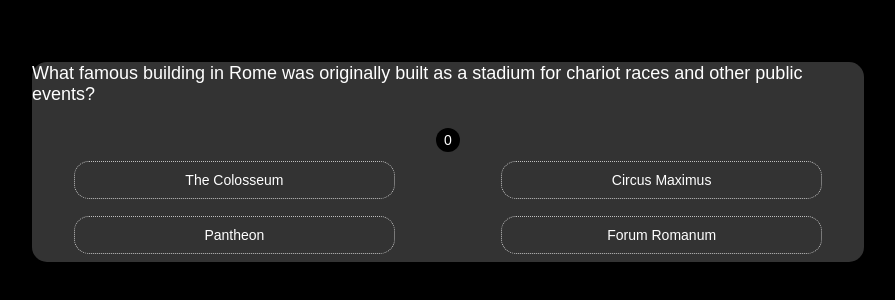
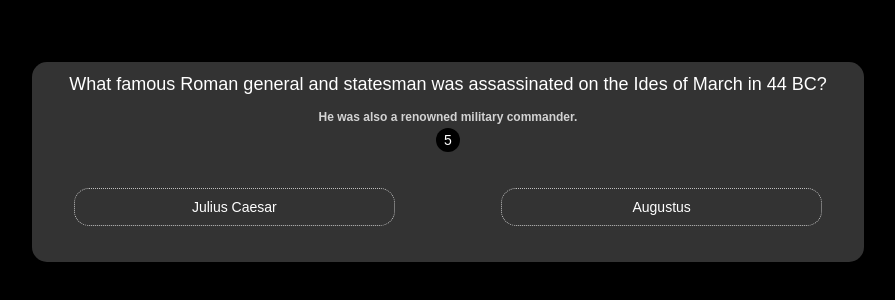
Before and after one commit to Ripho1/quiz-dazn, a React (Create React App) app: page / in a window 1280 px wide. Shown: the part 138-438 px from the top of the page, without its empty margins (192-1087 px from the left). Built offline with nearby package versions, Linux system fonts and the light colour scheme; the HTML template or start-up script is replaced by a standard one.

Commit message:
Quiz gets data from hooks with default questions.

```diff
--- a/src/App.tsx
+++ b/src/App.tsx
@@ -1,12 +1,16 @@
-import { Quiz } from './components/quiz/Quiz'
+import { beginQuiz } from './api/Api'
+import { QuizWithData } from './components/quiz/QuizWithData'
+
 import './App.css'
 
 function App() {
     return (
         <div className="App" data-theme={"dark"}>
-            <Quiz />
+            <QuizWithData />
         </div>
     )
 }
 
+beginQuiz()
+
 export default App
--- /dev/null
+++ b/src/api/Api.ts
@@ -0,0 +1,81 @@
+import { CurrentQuestionIndex, QuizStore, QuizzesStore, CorrectAnswersStore, TimerStore } from "../stores/data/DataStores"
+import { Questions } from "./Questions"
+
+/**
+ * Returns the random questions
+ */
+export async function getQuestions() {
+    // In future, get from server
+    return _fromClient()
+}
+
+/**
+ * Gets the random questions and put the relevant info in the stores
+ */
+export async function beginQuiz() {
+    try {
+        const questions = await getQuestions()
+
+        QuizzesStore.Set(questions)
+        QuizStore.Set(questions[0])
+        CurrentQuestionIndex.Set(0)
+        TimerStore.advanceTimer()
+    } catch (error) {
+        alert("Try again later :(")
+        console.log(error)
+    }
+}
+
+export function quizOptionSelected(questionID: number, optionIndex: number) {
+    const currentQuestion = QuizStore.GetCurrent()
+
+    if (currentQuestion) {
+        if (currentQuestion.answer_index == optionIndex) {
+            CorrectAnswersStore.IncreaseBy()
+        }
+
+        _advanceQuestion()
+    }
+}
+
+/**
+ * Timer ran out so leaving the correct answer highlighted for a second and moving on
+ */
+export function ranOutOfTime() {
+    TimerStore.stopTimer()
+
+    setTimeout(() => {
+        _advanceQuestion()
+    }, 1000)
+}
+
+/**
+ * Going for the next question involves -
+ * question index increase,
+ * setting the next question,
+ * resetting the timer
+ */
+function _advanceQuestion() {
+    CurrentQuestionIndex.IncreaseBy()
+    const newQuestionIndex = CurrentQuestionIndex.GetCurrent()
+
+    if (newQuestionIndex) {
+        QuizStore.Set(QuizzesStore.GetCurrent()?.[newQuestionIndex])
+    }
+
+    TimerStore.restartTimer()
+}
+
+/**
+ * Getting random 5 questions from the client
+ */
+function _fromClient() {
+    const questionsToGet = 5
+    const chosens = []
+
+    for (let i = 0; i < questionsToGet; i++) {
+        chosens.push(Questions[i])
+    }
+
+    return chosens
+}
--- a/src/Questions.ts
+++ b/src/api/Questions.ts
@@ -1,4 +1,4 @@
-import { Question } from "./Types"
+import { Question } from "../Types"
 
 export const Questions: Question[] = [
     {
--- a/src/components/quiz/Quiz.tsx
+++ b/src/components/quiz/Quiz.tsx
@@ -1,4 +1,3 @@
-import { Questions } from "../../Questions"
 import { Question } from "../../Types"
 import { Circle } from "../circle/Circle"
 import { Option } from "../options/Option"
@@ -10,7 +9,7 @@ interface QuizProps extends React.HTMLAttributes<HTMLDivElement> {
     question?: Question,
     hightlightCorrect?: boolean,
     showHint?: boolean,
-    onOptionClick?: (id: number) => void,
+    onOptionClick?: (questionID: number, id: number) => void,
     secondsLeft?: number
 }
 
@@ -19,10 +18,10 @@ interface QuizProps extends React.HTMLAttributes<HTMLDivElement> {
  */
 export const Quiz = ({ className, question, secondsLeft = 0, hightlightCorrect = false, showHint = false, onOptionClick, ...props }: QuizProps) => {
     return (
-        true ?
+        question ?
             <div className={`quiz-container ${className}`} {...props}>
-                <div className="question">{quizQuestion.question}</div>
-                <div className={`hint ${showHint || "hidden"}`}>{quizQuestion.hint}</div>
+                <div className="question">{question.question}</div>
+                <div className={`hint ${showHint || "hidden"}`}>{question.hint}</div>
                 <div className="timer">
                     <Circle className="circle-background">
                         {secondsLeft}
@@ -31,12 +30,12 @@ export const Quiz = ({ className, question, secondsLeft = 0, hightlightCorrect =
 
                 <Options className="options-container">
                     {
-                        quizQuestion.choices.map((choice, index) =>
+                        question.choices.map((choice, index) =>
                             <Option
                                 key={index}
                                 className="quiz-option"
-                                onClick={() => !hightlightCorrect && onOptionClick?.(index)}
-                                highlight={hightlightCorrect && index == quizQuestion.answer_index}
+                                onClick={() => !hightlightCorrect && onOptionClick?.(question.question_id, index)}
+                                highlight={hightlightCorrect && index == question.answer_index}
                                 preventPointer={hightlightCorrect}
                             >
                                 {choice}
@@ -48,9 +47,3 @@ export const Quiz = ({ className, question, secondsLeft = 0, hightlightCorrect =
             : <></>
     )
 }
-
-const quiz2AnswersIndex = 0 // Let flex handle
-const quiz3AnswersIndex = 1 // add unclickable empty option
-const quiz4AnswersIndex = 2 // let flex handle
-
-const quizQuestion = Questions[quiz4AnswersIndex]
--- /dev/null
+++ b/src/components/quiz/QuizWithData.tsx
@@ -0,0 +1,25 @@
+import { quizOptionSelected, ranOutOfTime } from "../../api/Api"
+import { useQuiz, useTimer } from "../../hooks/useQuiz"
+import { MAX_TIME_FOR_QUESTION } from "../../stores/data/DataStores"
+import { Quiz } from "./Quiz"
+
+/**
+ * Wraps the quiz component and adds in the data via props
+ */
+export const QuizWithData = () => {
+    const quiz = useQuiz()
+    const timer = useTimer()
+
+    // Failed the question because ran out of time
+    if (timer == 0) {
+        ranOutOfTime()
+    }
+
+    return <Quiz
+        question={quiz}
+        secondsLeft={timer}
+        hightlightCorrect={timer == 0}
+        showHint={Number(timer) <= MAX_TIME_FOR_QUESTION / 2}
+        onOptionClick={quizOptionSelected}
+    />
+}
```
Also changed, not shown: src/Types.d.ts (+14 -1 lines).
